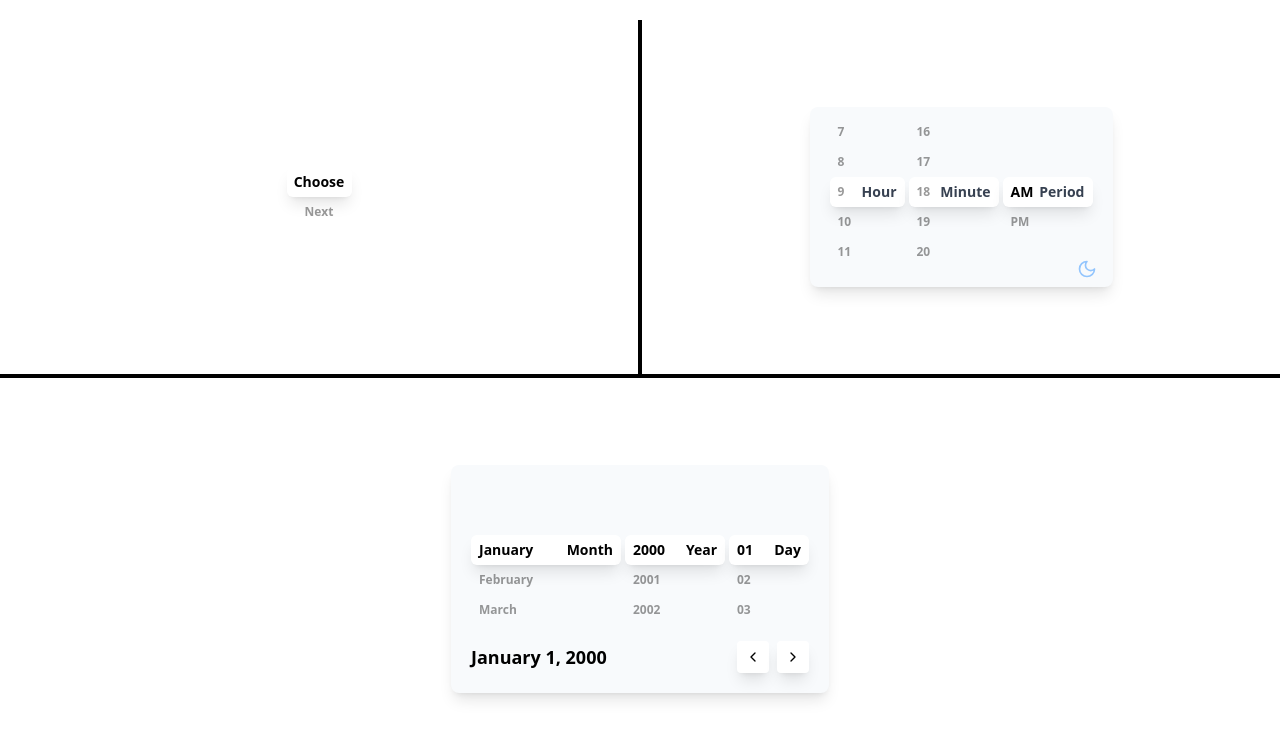
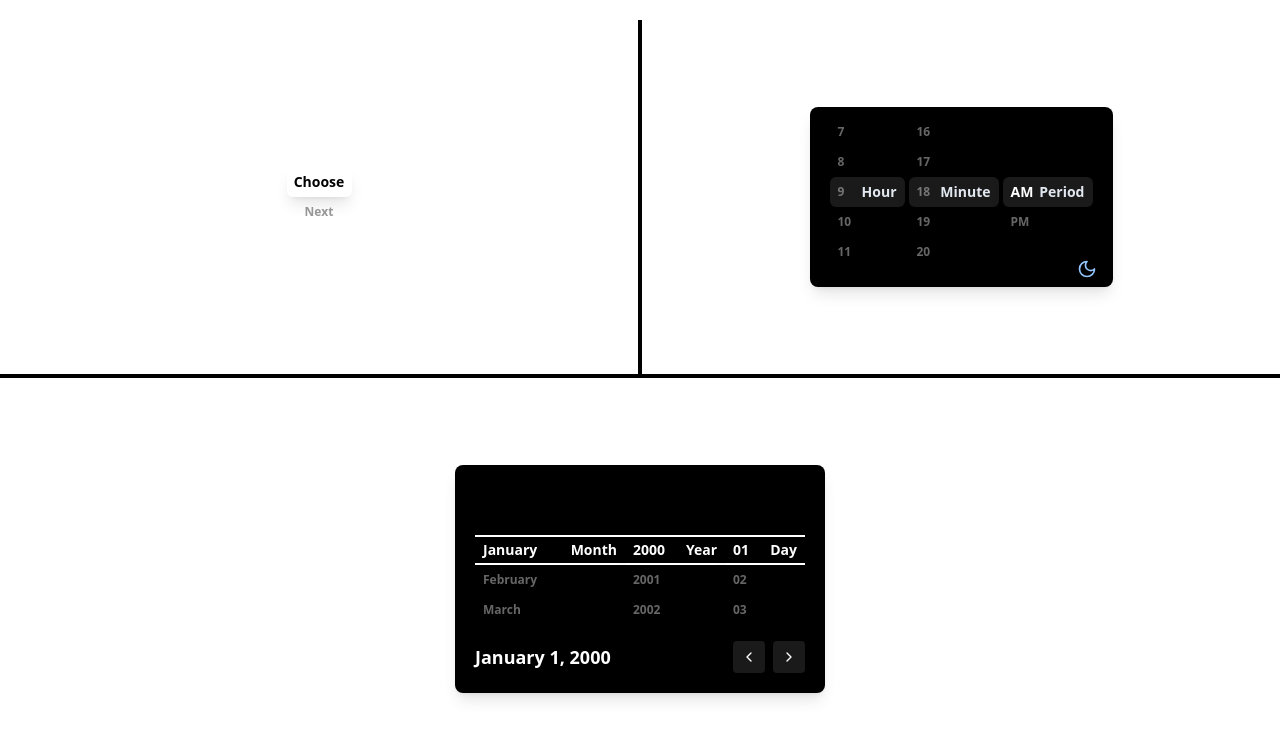
Before and after one commit to JawadAmmar700/Component-Library, a Next.js app: page /picker in a window 1280 px wide. Shown: the top 738 px of the page. Built offline with nearby package versions, Linux system fonts and the light colour scheme; no server answers.

Commit message:
bug fixies

```diff
--- a/src/components/re-uc/picker.tsx
+++ b/src/components/re-uc/picker.tsx
@@ -175,7 +175,18 @@ const Picker = memo(
     return (
       prevProps.onValueChange === nextProps.onValueChange &&
       prevProps.options === nextProps.options &&
-      prevProps.initialValue === nextProps.initialValue
+      prevProps.initialValue === nextProps.initialValue &&
+      prevProps.initialItemLabel === nextProps.initialItemLabel &&
+      prevProps.labelText === nextProps.labelText &&
+      prevProps.componentWidth === nextProps.componentWidth &&
+      prevProps.soundEffect === nextProps.soundEffect &&
+      prevProps.isMuted === nextProps.isMuted &&
+      prevProps.visibleItems === nextProps.visibleItems &&
+      prevProps.scrollVelocity === nextProps.scrollVelocity &&
+      prevProps.ObserverClassName === nextProps.ObserverClassName &&
+      prevProps.itemClassName === nextProps.itemClassName &&
+      prevProps.containerClassName === nextProps.containerClassName &&
+      prevProps.labelClassName === nextProps.labelClassName
     );
   }
 );
--- a/src/components/showcase/picker-varients/date-picker.tsx
+++ b/src/components/showcase/picker-varients/date-picker.tsx
@@ -106,14 +106,14 @@ const DatePicker = ({ theme }: DatePickerProps) => {
             options={MONTHS}
             onValueChange={handleMonthChange}
             scrollVelocity={2}
-            labelClassName={`${
+            ObserverClassName={`${
               theme === "dark"
                 ? "text-white border-white bg-transparent rounded-none"
                 : "text-black border-none bg-white rounded"
             }   border-t-2 border-b-2 border-r-0 border-l-0 `}
             labelText="Month"
             initialValue={selectedMonth + 1}
-            itemClassName={`${theme === "dark" ? "text-white" : "text-black"}`}
+            itemClassName={`${theme === "light" && "text-black"}`}
           />
 
           <Picker
@@ -125,12 +125,12 @@ const DatePicker = ({ theme }: DatePickerProps) => {
             options={years}
             labelText="Year"
             initialValue={years.indexOf((selectedYear + 1).toString())}
-            labelClassName={`${
+            ObserverClassName={`${
               theme === "dark"
                 ? "text-white border-white bg-transparent rounded-none "
                 : "text-black border-none bg-white rounded"
             }  border-t-2 border-b-2 border-r-0 border-l-0 `}
-            itemClassName={`${theme === "dark" ? "text-white" : "text-black"}`}
+            itemClassName={`${theme === "light" && "text-black"}`}
           />
 
           <Picker
@@ -141,13 +141,13 @@ const DatePicker = ({ theme }: DatePickerProps) => {
             scrollVelocity={2}
             options={days}
             labelText="Day"
-            labelClassName={`${
+            ObserverClassName={`${
               theme === "dark"
                 ? "text-white border-white bg-transparent rounded-none "
                 : "text-black border-none bg-white rounded"
             }   border-t-2 border-b-2 border-r-0 border-l-0 `}
             initialValue={selectedDay}
-            itemClassName={`${theme === "dark" ? "text-white" : "text-black"}`}
+            itemClassName={`${theme === "light" && "text-black"}`}
           />
         </div>
 
--- a/src/components/showcase/picker-varients/index.tsx
+++ b/src/components/showcase/picker-varients/index.tsx
@@ -10,10 +10,10 @@ const PickerVarients = () => {
         <CustomPicker />
       </div>
       <div className="flex justify-center items-center md:border-l-2 md:border-b-2 border-black dark:border-white">
-        <TimePicker theme="light" />
+        <TimePicker theme="dark" />
       </div>
       <div className="md:col-span-2 flex px-5 md:px-0 justify-center items-center border-t-2  border-black dark:border-white">
-        <DatePicker theme="light" />
+        <DatePicker theme="dark" />
       </div>
     </main>
   );
--- a/src/components/showcase/picker-varients/time-picker.tsx
+++ b/src/components/showcase/picker-varients/time-picker.tsx
@@ -154,7 +154,7 @@ export default function TimePicker({ theme, className }: TimePickerProps) {
           scrollVelocity={2}
           options={hours}
           labelText="Hour"
-          labelClassName={`  ${
+          ObserverClassName={`  ${
             theme === "dark"
               ? "text-slate-200 border-white bg-white/10"
               : "text-gray-700 border-none bg-white"
@@ -176,7 +176,7 @@ export default function TimePicker({ theme, className }: TimePickerProps) {
           }
           scrollVelocity={2}
           labelText="Minute"
-          labelClassName={`  ${
+          ObserverClassName={`  ${
             theme === "dark"
               ? "text-slate-200 border-white bg-white/10"
               : "text-gray-700 border-none bg-white"
@@ -198,7 +198,7 @@ export default function TimePicker({ theme, className }: TimePickerProps) {
           options={periods}
           scrollVelocity={2}
           labelText="Period"
-          labelClassName={`  ${
+          ObserverClassName={`  ${
             theme === "dark"
               ? "text-slate-200 border-white bg-white/10"
               : "text-gray-700 border-none bg-white"
```
